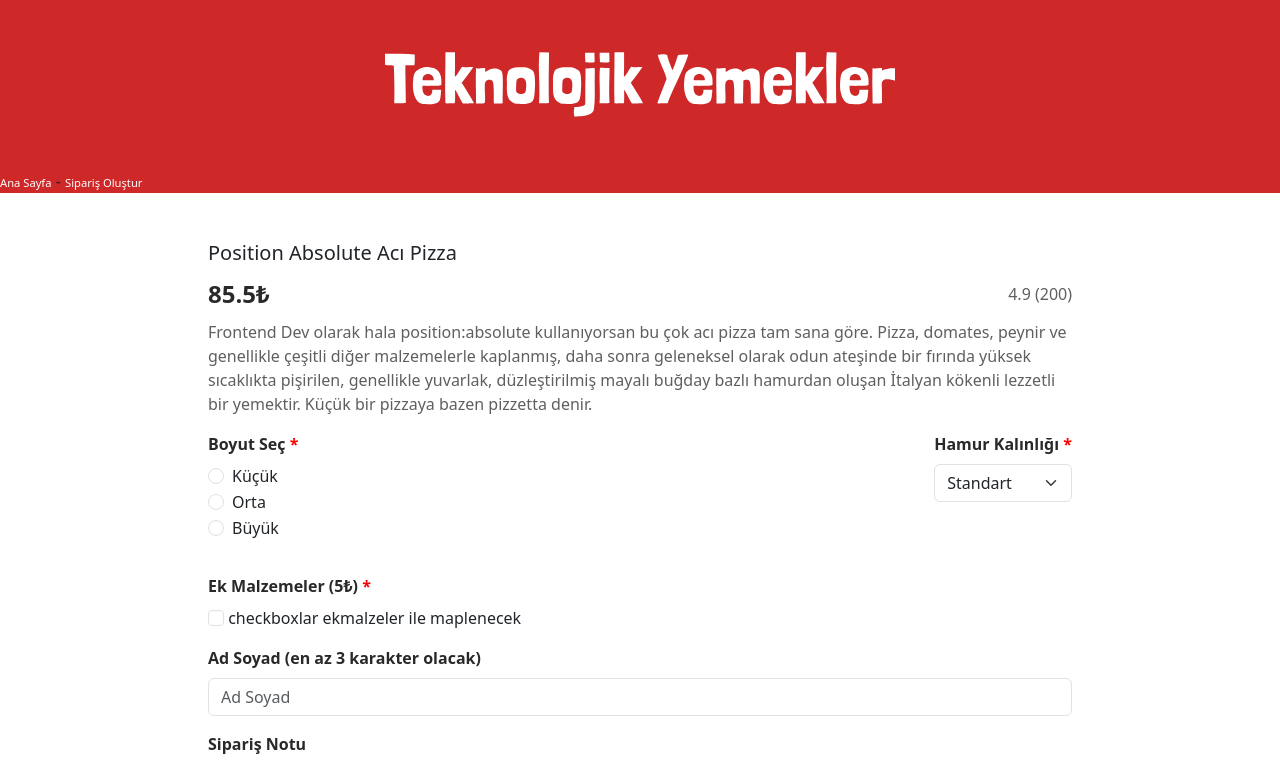
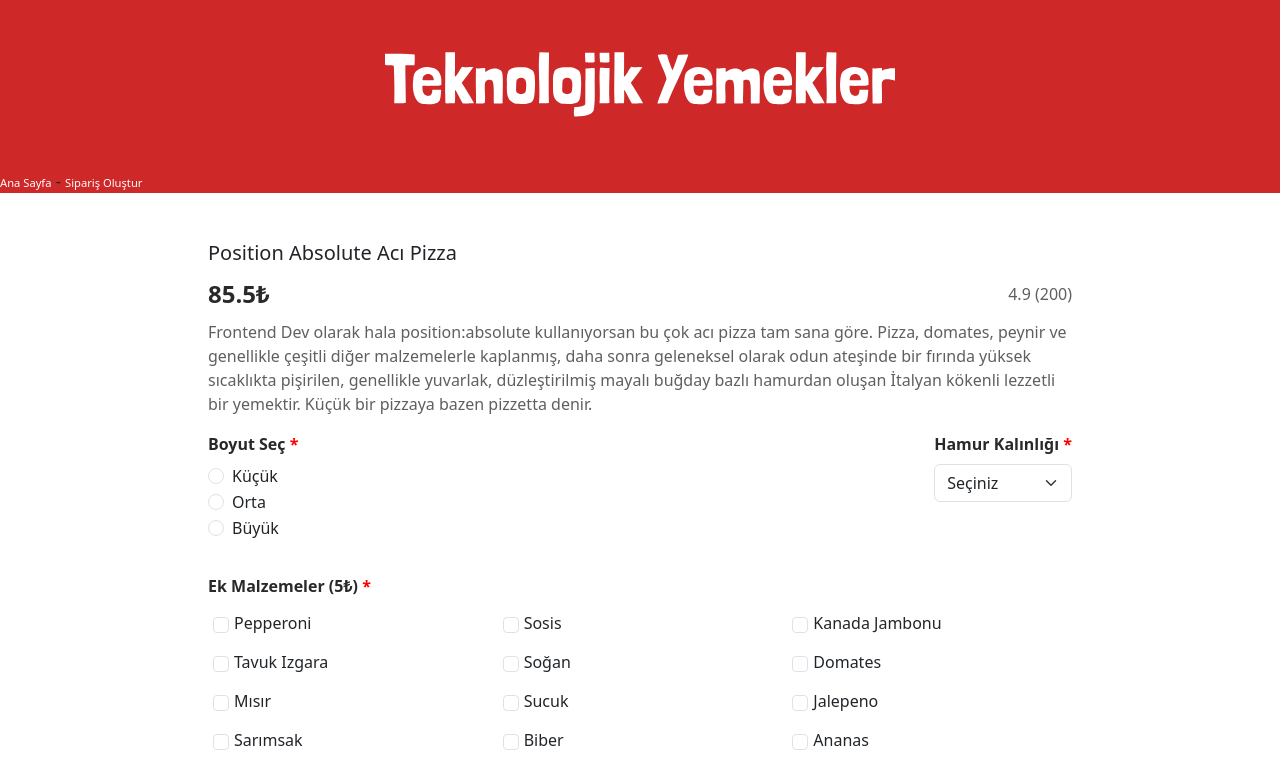
Before and after one commit to anilteoman/fsweb-s8-challenge-pizza, a React (Vite) app: page /SiparisSayfa in a window 1280 px wide. Shown: the top 764 px of the page. Built offline with nearby package versions, Linux system fonts and the light colour scheme; a web font is replaced by a local one.

Commit message:
form submit tamamlandı

```diff
--- a/src/App.css
+++ b/src/App.css
@@ -162,6 +162,21 @@ nav a {
 
   }
 
+  .checkbox-grid {
+    display: grid;
+    grid-template-columns: repeat(3, 1fr);
+    gap: 5px;
+  }
+
+  .checkbox-item {
+    display: flex;
+    align-items: center;
+    gap: 5px;
+
+    padding: 5px;
+
+  }
+
 
 
 /* SIPARIS SONUC */
@@ -195,3 +210,18 @@ img {
   font-weight: 200;
   font-style: normal;
 }
+
+
+
+
+/* MOBİL */
+
+
+@media (max-width: 600px) {
+  .checkbox-grid {
+    grid-template-columns: repeat(2, 1fr);
+  }
+  .checkbox-item {
+    width: 100%;
+  }
+}
--- a/src/components/SiparisForm/SiparisForm.jsx
+++ b/src/components/SiparisForm/SiparisForm.jsx
@@ -1,5 +1,7 @@
+import axios from "axios";
 import React from "react";
 import { useState } from "react";
+import { useHistory } from "react-router-dom";
 import {
   Button,
   Card,
@@ -13,14 +15,72 @@ import {
   FormGroup,
 } from "reactstrap";
 
+const malzemeler = [
+  "Pepperoni",
+  "Sosis",
+  "Kanada Jambonu",
+  "Tavuk Izgara",
+  "Soğan",
+  "Domates",
+  "Mısır",
+  "Sucuk",
+  "Jalepeno",
+  "Sarımsak",
+  "Biber",
+  "Ananas",
+  "Kabak",
+];
+
+const hataMesajlari = {
+  isim: "Ad Soyad en az 3 karakter içermelidir.",
+  malzeme: "En az 4 en fazla 10 malzeme seçebilirsiniz.",
+};
+
 const SiparisForm = () => {
   const [formData, setFormData] = useState({
     isim: "",
     boyut: "",
     hamurKalinlik: "",
     malzemeler: [],
-    siparisnotu: "",
+    siparisNotu: "",
   });
+
+  const history = useHistory();
+
+  const handleChange = (event) => {
+    const { name, value, type, checked } = event.target;
+
+    if (type === "checkbox") {
+      if (checked) {
+        setFormData({
+          ...formData,
+          malzemeler: [...formData.malzemeler, value],
+        });
+      } else {
+        setFormData({
+          ...formData,
+          malzemeler: formData.malzemeler.filter((item) => item !== value),
+        });
+      }
+    } else {
+      setFormData({ ...formData, [name]: value });
+    }
+  };
+
+  const handleSubmit = (event) => {
+    event.preventDefault();
+    console.log("Submitting formData:", formData);
+
+    axios
+      .post("https://reqres.in/api/pizza", formData)
+      .then((res) => {
+        console.log("Response:", res.data);
+        history.push("/SiparisSonuc");
+      })
+      .catch((error) => {
+        console.error("Error:", error);
+      });
+  };
 
   return (
     <>
@@ -50,44 +110,88 @@ const SiparisForm = () => {
                   Boyut Seç<span> *</span>
                 </legend>
                 <FormGroup check>
-                  <Input name="boyut" type="radio" /> <Label check>Küçük</Label>
+                  <Input
+                    name="boyut"
+                    type="radio"
+                    value="small"
+                    onChange={handleChange}
+                  />
+                  <Label check>Küçük</Label>
                 </FormGroup>
                 <FormGroup check>
-                  <Input name="boyut" type="radio" /> <Label check>Orta</Label>
+                  <Input
+                    name="boyut"
+                    type="radio"
+                    value="med"
+                    onChange={handleChange}
+                  />
+                  <Label check>Orta</Label>
                 </FormGroup>
                 <FormGroup check>
-                  <Input name="boyut" type="radio" /> <Label check>Büyük</Label>
+                  <Input
+                    name="boyut"
+                    type="radio"
+                    value="large"
+                    onChange={handleChange}
+                  />
+                  <Label check>Büyük</Label>
                 </FormGroup>
               </FormGroup>
               <FormGroup>
                 <Label className="formBaslik" for="hamurKalinlik">
                   Hamur Kalınlığı <span> *</span>
                 </Label>
-                <Input id="hamurKalinlik" name="hamurKalinlik" type="select">
-                  <option>Standart</option>
-                  <option>İnce Kenar</option>
+                <Input
+                  id="hamurKalinlik"
+                  name="hamurKalinlik"
+                  type="select"
+                  onChange={handleChange}
+                >
+                  <option value="">Seçiniz</option>
+                  <option value="Standart">Standart</option>
+                  <option value="İnce Kenar">İnce Kenar</option>
                 </Input>
               </FormGroup>
             </FormGroup>
 
-            <FormGroup>
-              <legend className="formBaslik">
-                Ek Malzemeler (5₺)<span> *</span>
-              </legend>
-              <Input type="checkbox" />{" "}
-              <Label check>checkboxlar ekmalzeler ile maplenecek</Label>
-            </FormGroup>
+            <FormGroup className="checkbox-container">
+  <legend className="formBaslik">
+    Ek Malzemeler (5₺)<span> *</span>
+  </legend>
+  <div className="checkbox-grid">
+    {malzemeler.map((malzeme) => (
+      <label key={malzeme} className="checkbox-item">
+        <Input
+          type="checkbox"
+          name="malzemeler"
+          value={malzeme}
+          checked={formData.malzemeler.includes(malzeme)}
+          onChange={handleChange}
+        />
+        {malzeme}
+      </label>
+    ))}
+  </div>
+</FormGroup>
             <FormGroup>
               <Label for="isim" className="formBaslik">
                 Ad Soyad (en az 3 karakter olacak)
               </Label>
-              <Input id="isim" name="isim" placeholder="Ad Soyad" type="text" />
+              <Input
+                id="isim"
+                name="isim"
+                placeholder="Ad Soyad"
+                type="text"
+                value={formData.isim}
+                onChange={handleChange}
+              />
             </FormGroup>
             <FormGroup className="formBaslik">
-              <Label for="exampleText">Sipariş Notu</Label>
+              <Label for="siparisNotu">Sipariş Notu</Label>
               <Input
-                id="exampleText"
-                name="text"
+                onChange={handleChange}
+                id="siparisNotu"
+                name="siparisNotu"
                 type="textarea"
                 placeholder="Siparişine eklemek istediğin bir not var mı?"
               />
@@ -115,7 +219,13 @@ const SiparisForm = () => {
                     <p>110 ₺</p>
                   </div>
                 </div>
-                <Button className="siparisVerButon bold koyugri">SİPARİŞ VER</Button>
+                <Button
+                  className="siparisVerButon bold koyugri"
+                  type="submit"
+                  onClick={handleSubmit}
+                >
+                  SİPARİŞ VER
+                </Button>
               </FormGroup>
             </div>
           </Form>
```
